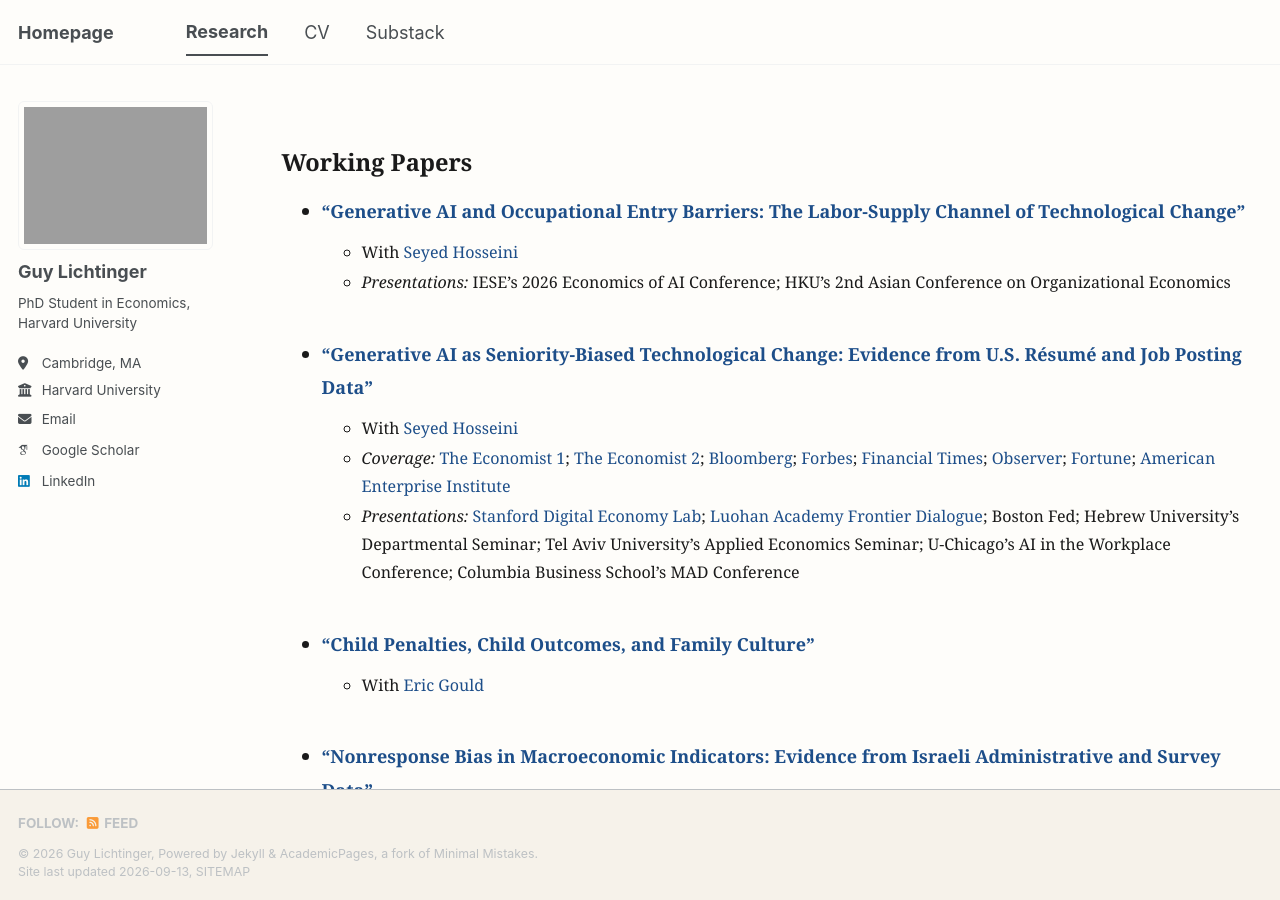
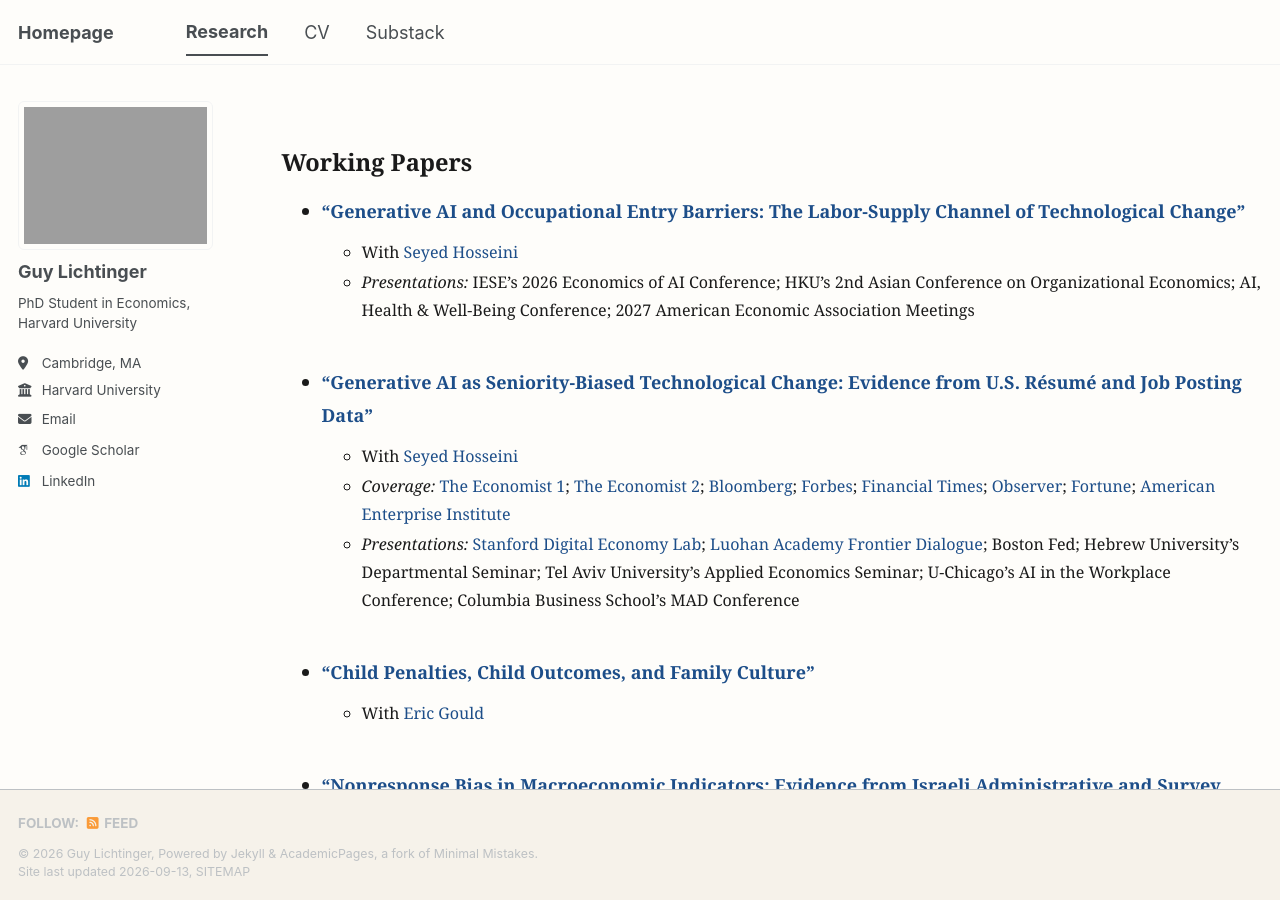
Before and after one commit to guylichtinger/guylichtinger.github.io, a Jekyll site: the page built from _pages/publications.md, in a window 1280 px wide and 900 px high. Built offline with Jekyll 4.4.1, drawn with Linux system fonts in a browser that asks for light colours; some web fonts are replaced; a script bundle is joined from its source files by our own code; library files that are not in the unit come from our copies.

Commit message:
Update presentations for generative AI working paper
Added presentations for the working paper on generative AI.

```diff
--- a/_pages/publications.md
+++ b/_pages/publications.md
@@ -17,7 +17,7 @@ author_profile: true
 
 - **["Generative AI and Occupational Entry Barriers: The Labor-Supply Channel of Technological Change"](https://papers.ssrn.com/sol3/papers.cfm?abstract_id=6059674)**
     -  With [Seyed Hosseini](https://sites.google.com/view/mahdi-hosseini/home)
-    - *Presentations:* IESE's 2026 Economics of AI Conference; HKU's 2nd Asian Conference on Organizational Economics
+    - *Presentations:* IESE's 2026 Economics of AI Conference; HKU's 2nd Asian Conference on Organizational Economics; AI, Health & Well-Being Conference; 2027 American Economic Association Meetings
 
 <div style="height: 4px;"></div>
 
```
